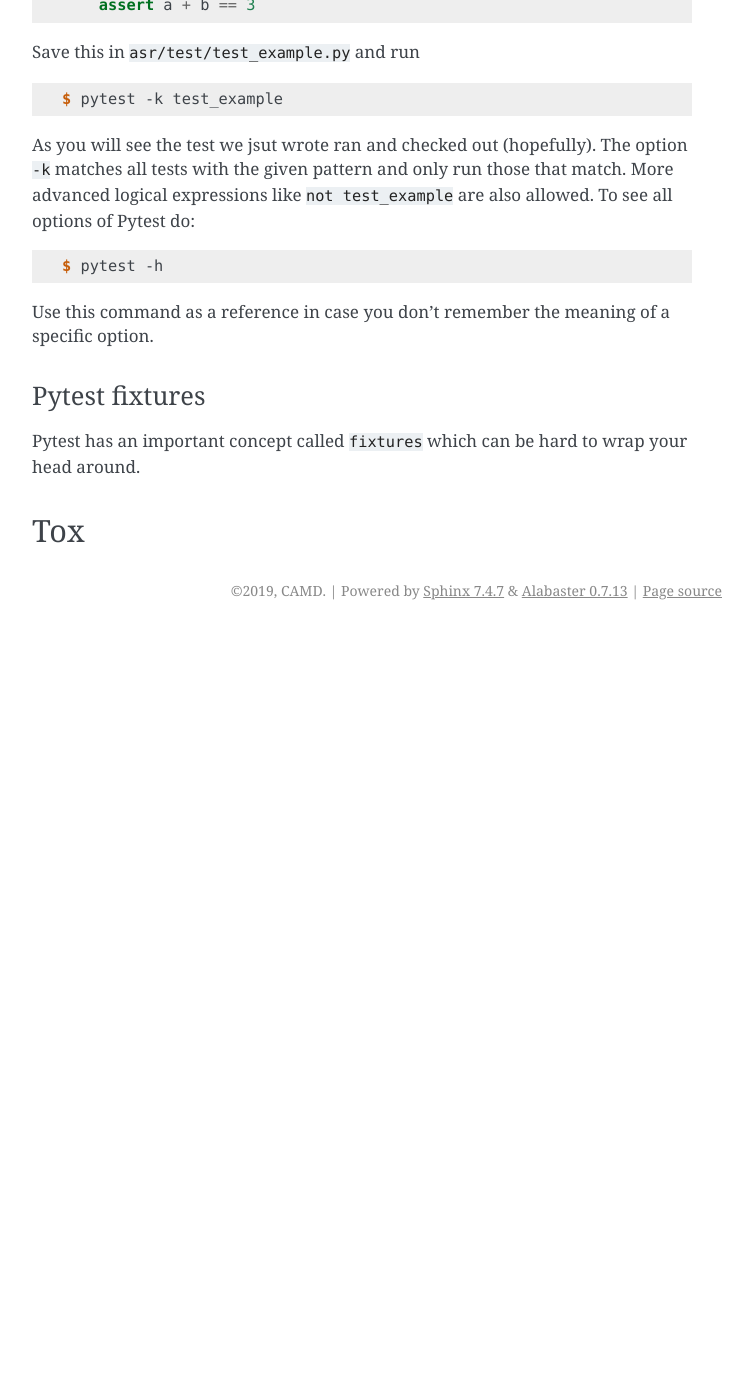
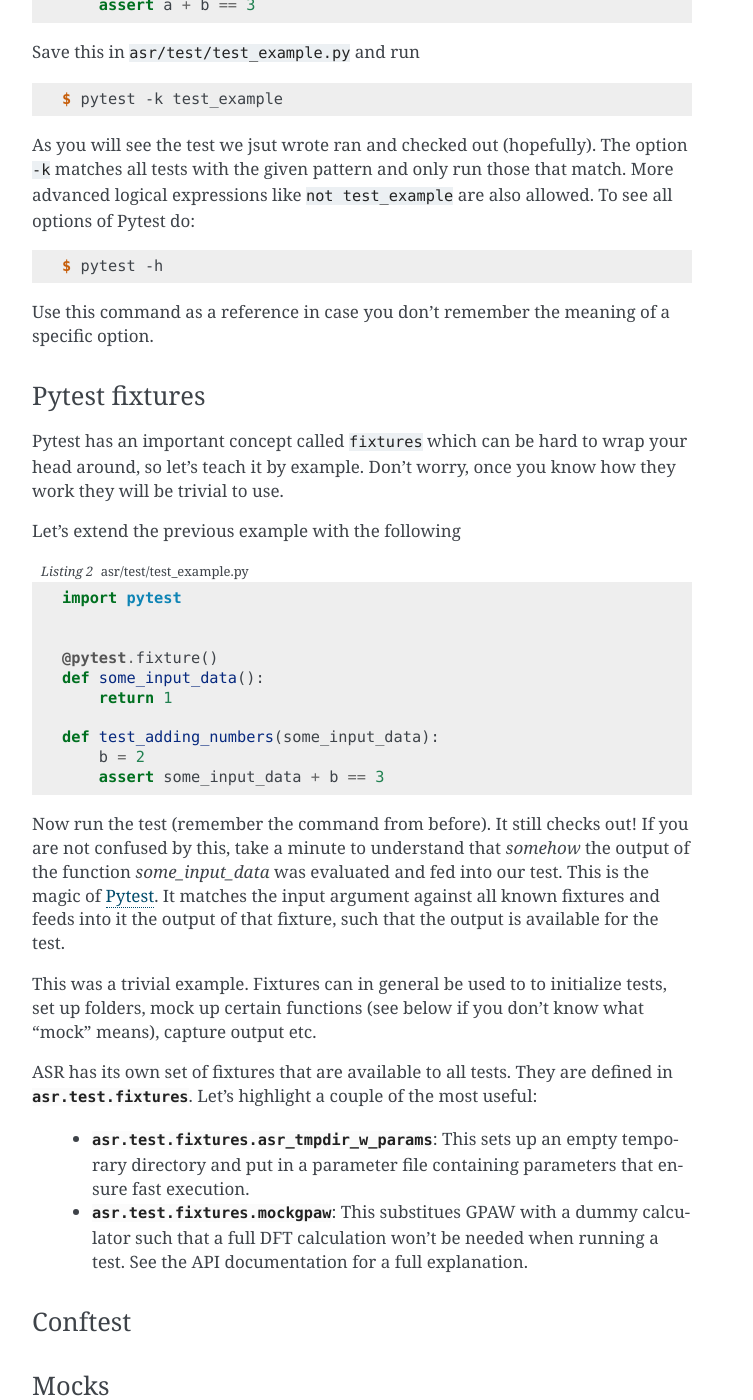
Before and after one commit to dijasila/Atomic-Simulation-Recipees, a Sphinx documentation site: the page built from docs/src/tutorials/testing.rst, in a window 1280 px wide and 1400 px high, scrolled down 753 px. Shown: the whole window, without its empty margins (388-1141 px from the left). Built offline with Sphinx 7.4.7, drawn with Linux system fonts in a browser that asks for light colours; before the commit the page ends 1383 px from its top, so only the background shows below that.

Commit message:
Add more testing tut

```diff
--- a/docs/src/tutorials/testing.rst
+++ b/docs/src/tutorials/testing.rst
@@ -66,11 +66,60 @@ Pytest fixtures
 ---------------
 
 Pytest has an important concept called ``fixtures`` which can be hard
-to wrap your head around.
+to wrap your head around, so let's teach it by example. Don't worry,
+once you know how they work they will be trivial to use.
 
+Let's extend the previous example with the following
+
+.. code-block:: python
+   :caption: asr/test/test_example.py
+
+   import pytest
+
+
+   @pytest.fixture()
+   def some_input_data():
+       return 1
+
+   def test_adding_numbers(some_input_data):
+       b = 2
+       assert some_input_data + b == 3
+
+Now run the test (remember the command from before). It still checks
+out! If you are not confused by this, take a minute to understand that
+`somehow` the output of the function `some_input_data` was evaluated
+and fed into our test. This is the magic of Pytest_. It matches the
+input argument against all known fixtures and feeds into it the output
+of that fixture, such that the output is available for the test.
+
+This was a trivial example. Fixtures can in general be used to to
+initialize tests, set up folders, mock up certain functions (see below
+if you don't know what "mock" means), capture output etc.
+
+ASR has its own set of fixtures that are available to all tests. They
+are defined in :py:mod:`asr.test.fixtures`. Let's highlight a couple
+of the most useful:
+
+  - :py:mod:`asr.test.fixtures.asr_tmpdir_w_params`: This sets up an
+    empty temporary directory and put in a parameter file containing
+    parameters that ensure fast execution.
+  - :py:mod:`asr.test.fixtures.mockgpaw`: This substitues GPAW with a
+    dummy calculator such that a full DFT calculation won't be needed
+    when running a test. See the API documentation for a full
+    explanation.
+
+
+
+Conftest
+--------
+
+Mocks
+-----
 
 Tox
 ===
 
+ASR Test sub-package
+====================
 
 .. _PyTest: https://docs.pytest.org/en/latest/
```
